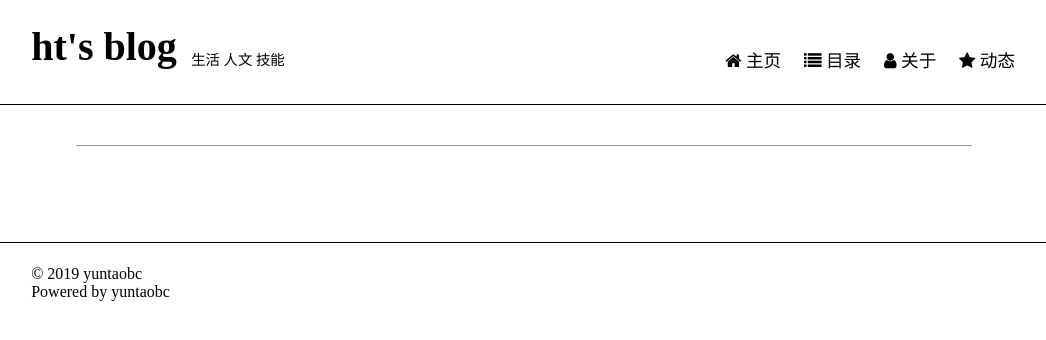
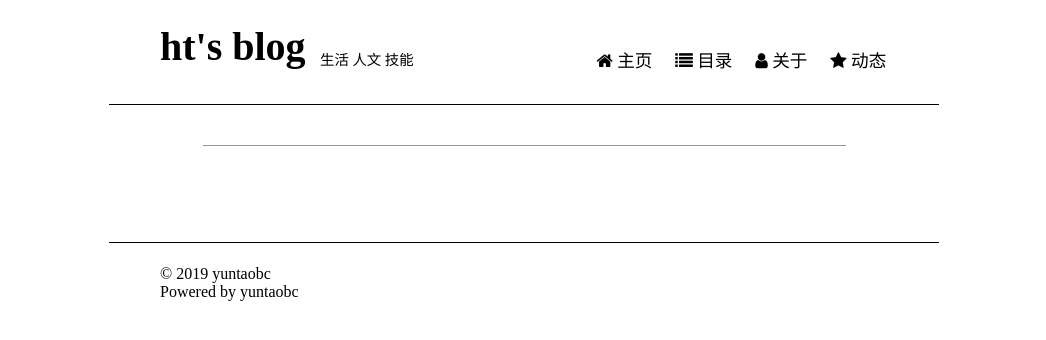
Before and after one commit to yuntaobc/Simply-developed-a-blog-system, a PHP site: page / in a window 1280 px wide. Shown: the top 340 px of the page, without its empty margins (116-1162 px from the left). Run offline with PHP 8.4, Linux system fonts and the light colour scheme; data that the repository does not hold is empty.

Commit message:
layout on different srceen

```diff
--- a/index.php
+++ b/index.php
@@ -112,5 +112,8 @@
         </div>
     </div>
 </div>
+<script type="text/javascript">
+
+</script>
 </body>
 </html>
--- a/styles/basic.css
+++ b/styles/basic.css
@@ -292,17 +292,11 @@ p.about {
     width: 178px
 }
 
-@media screen and (min-width: 720px) and (max-width: 800px) {
-    .nav-intro {
-        display: none;
-    }
-}
-
-@media screen and (max-width: 720px) {
+@media screen and (max-width: 630px) {
     hr {
         width: 96%
     }
-    .header-content {
+    .header-content, .footer-content {
         width: 95%;
     }
     .content-body {
@@ -320,3 +314,22 @@ p.about {
     }
 
 }
+
+@media screen and (min-width: 630px) and (max-width: 800px) {
+    .nav-intro {
+        display: none;
+    }
+}
+
+@media screen and (min-width: 960px){
+    hr {
+        width: 830px;
+    }
+    .header-content, .footer-content {
+        width: 728px;
+    }
+    .content-body {
+        width: 707px;
+    }
+
+}
```
